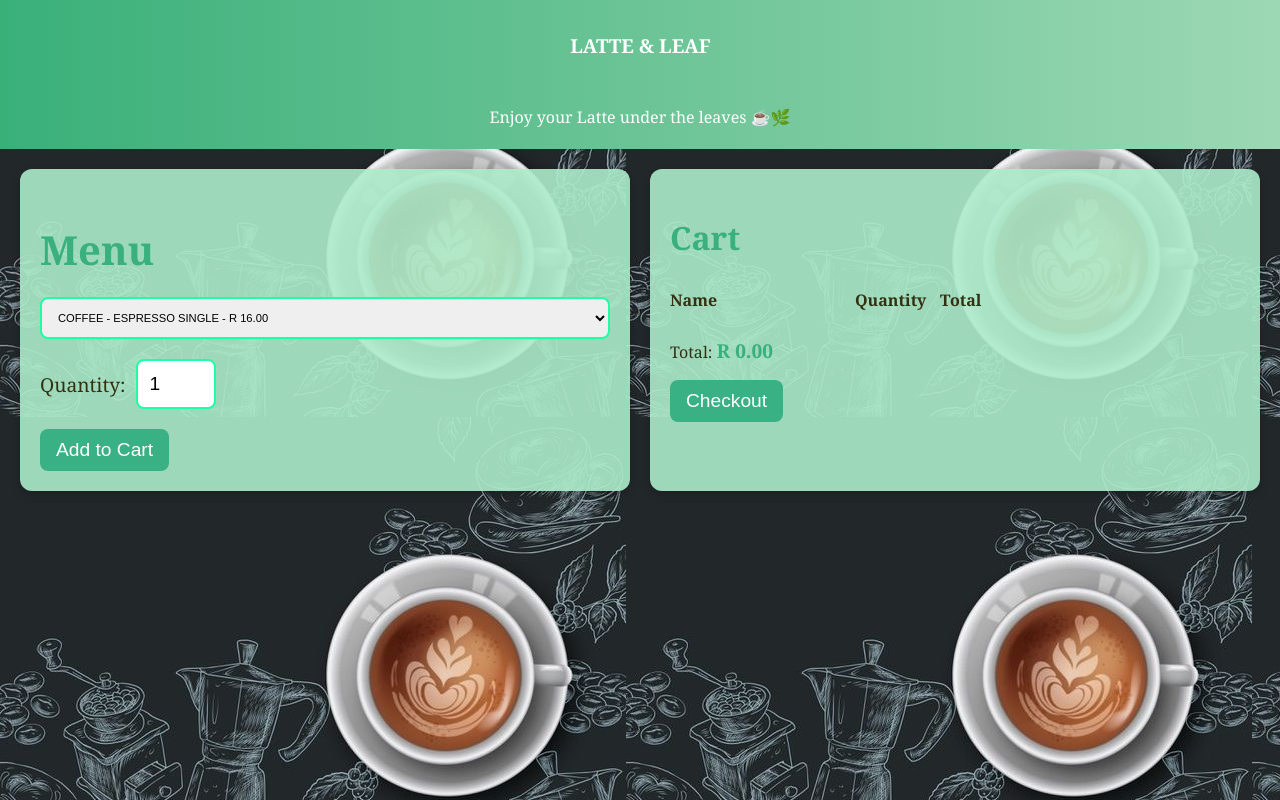
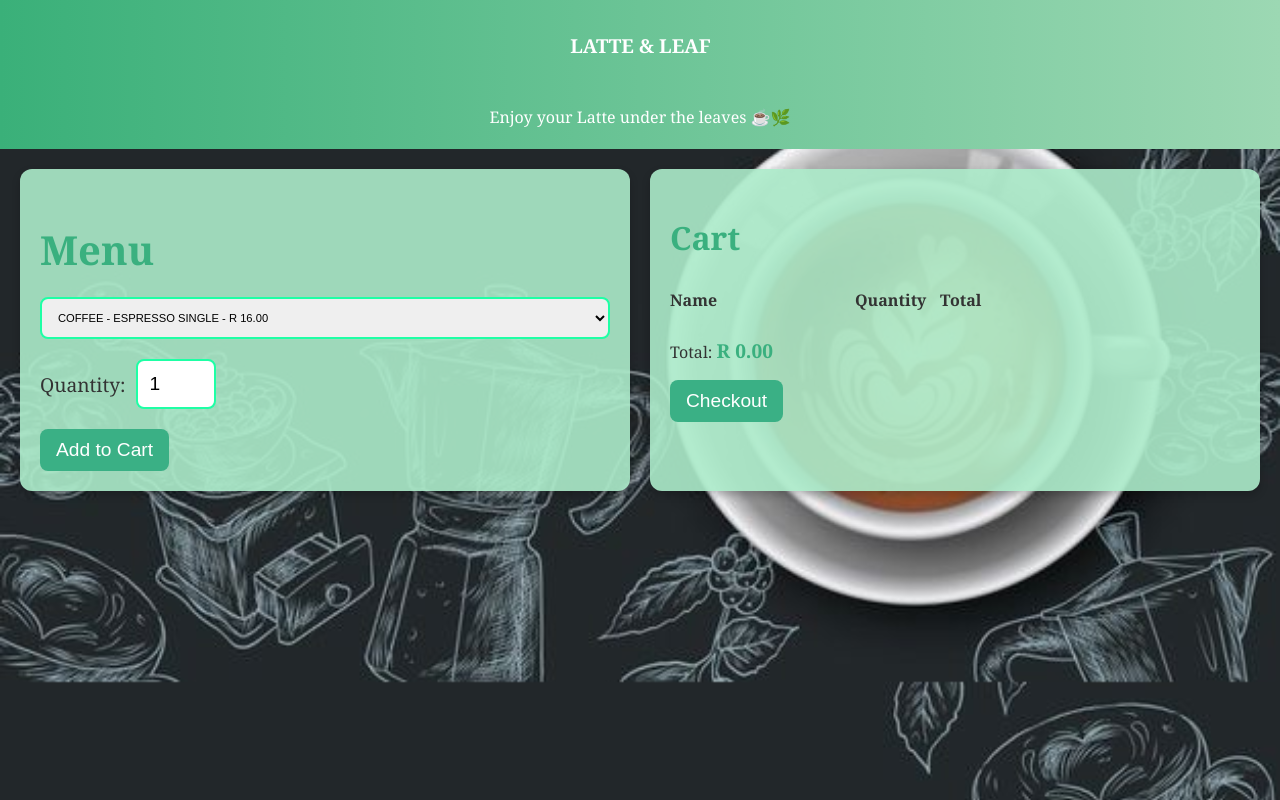
Before and after one commit to Vulth01/Latte-Leaf, a plain HTML site: page index.html in a window 1280 px wide. Drawn offline with Linux system fonts and the light colour scheme.

Commit message:
Update index.css

```diff
--- a/index.css
+++ b/index.css
@@ -1,11 +1,12 @@
 body {
     font-family: 'Segoe UI', Tahoma, Geneva, Verdana, sans-serif;
     background-image: url("images/coffee_background_1.jpg");
+    background-size: cover;
+    background-position: center;
     margin: 0;
     padding: 0;
-    color: #333111;
+    color: #333;
 }
-
 /* HEADER TEXT */
 header {
     color: rgba(255, 255, 255, 1);
```
